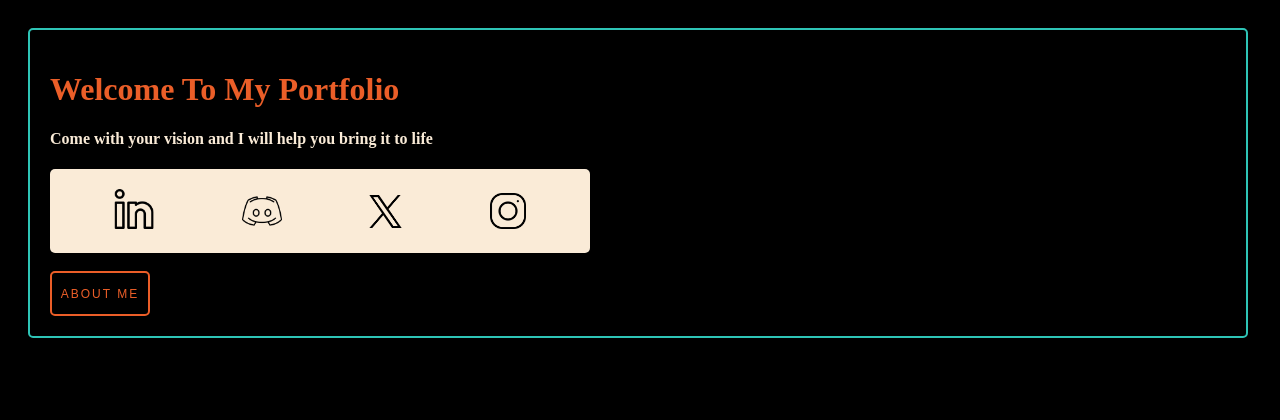
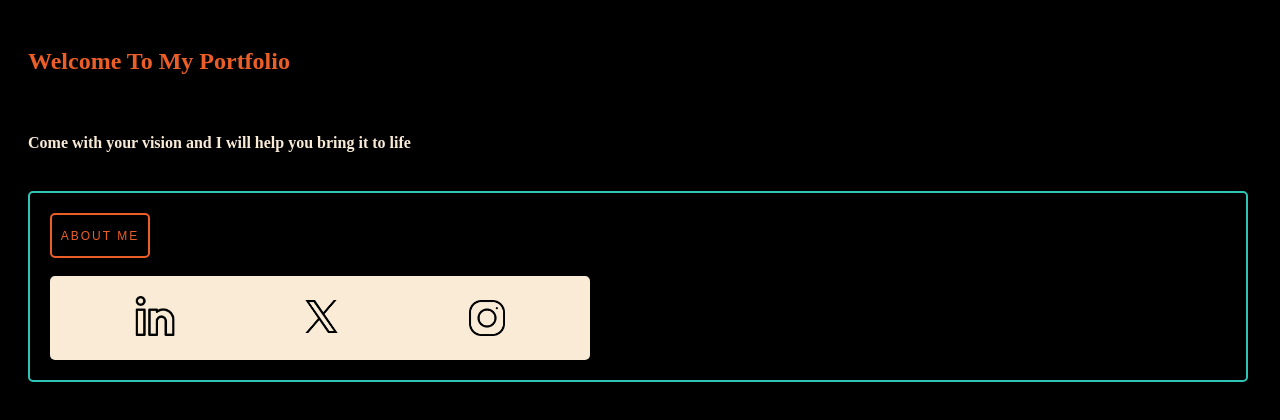
Before and after one commit to brighton-omondi/alx_capstone_project, a plain HTML site: page index.html in a window 1280 px wide. Drawn offline with Linux system fonts and the light colour scheme.

Commit message:
location of sbmit button change

```diff
--- a/index.html
+++ b/index.html
@@ -10,40 +10,46 @@
 <body>
 <main>
 
+  <section>
+    <div class="img">
+      <h1>Welcome To My Portfolio</h1><br>
+      <h4>Come with your vision and I will help you bring it to life</h4>
+
+    </div>
+  </section><br>
+
+  <section class="social">
     <div class="hero">
 
-    <h1>Welcome To My Portfolio</h1>
+      <div>
+
+        <div>
+          <button class="me"><a href="aboutme.html">About Me</a></button>
+        </div><br>
 
         <!--Link-->
         <div id="link">
-    <h4>Come with your vision and I will help you bring it to life</h4>
           <div id="hero">
-
             <div class="link">
               <!--LinkedIn-->
               <a href="https://www.linkedin.com/in/brighton-omondi-1467ab25b/"><img src="linkedin.png" height="40"></a>
             </div>
 
             <div class="link">
-        <!--Discord-->
-        <img src="discord.png" height="40">
-      </div>
-
-      <div class="link">
                 <!--Twitter/X-->
-        <img src="twitter.png" height="33">
+                <a href="https://twitter.com/Delveharmony"><img src="twitter.png" height="33"></a>
             </div>
 
             <div class="link">
                 <!--Instagram-->
                 <img src="instagram.png" height="36">
             </div>
+          </div>
+        </div>
 
       </div>
-  </div><br>
-  <button class="me"><a href="aboutme.html">About Me</a></button>
     </div>
-
+  </section>
 </main>
 </body>
 </html>
```
Lines whose indentation alone changed are shown as unchanged.
